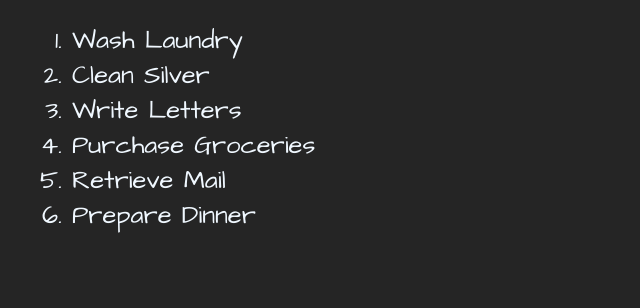
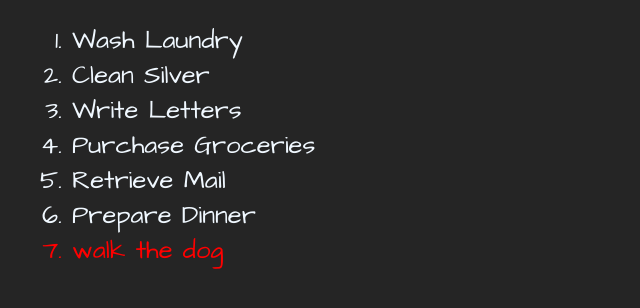
Before and after one commit to crhistian2296/The-Javascript-Workshop, a plain HTML site: page 02. Working with javascript/Ac_01_AddingAndModifyingAnItem/index.html in a window 1280 px wide. Shown: the part 88-396 px from the top of the page, without its empty margins (0-640 px from the left). Drawn offline with Linux system fonts and the light colour scheme; a web font is replaced by a local one.

Commit message:
Ac 1 done

```diff
--- a/02. Working with javascript/Ac_01_AddingAndModifyingAnItem/funtionality.js
+++ b/02. Working with javascript/Ac_01_AddingAndModifyingAnItem/funtionality.js
@@ -1 +1,5 @@
-let
+let taskList = document.getElementById('taskList');
+let newTask = document.createElement('li');
+newTask.innerText = 'walk the dog';
+taskList.appendChild(newTask);
+taskList.lastChild.style.color = 'red';
--- a/02. Working with javascript/Ac_01_AddingAndModifyingAnItem/index.html
+++ b/02. Working with javascript/Ac_01_AddingAndModifyingAnItem/index.html
@@ -8,7 +8,7 @@
 </head>
 <body>
     <h1>To-Do List</h1>
-    <ol id="orderedList">
+    <ol id="taskList">
         <li>Wash Laundry</li>
         <li>Clean Silver</li>
         <li>Write Letters</li>
```
